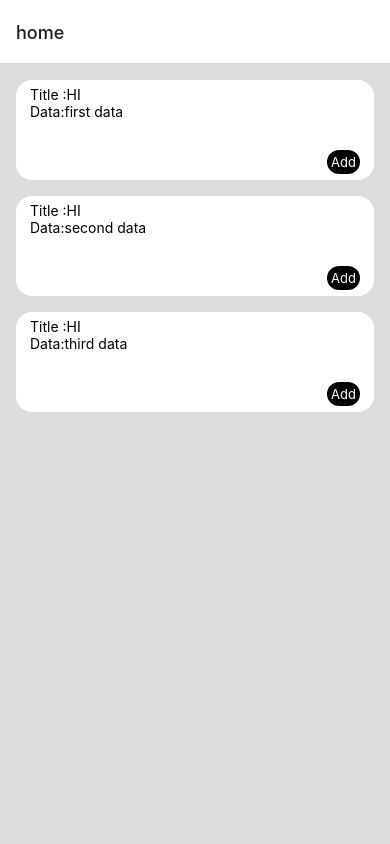
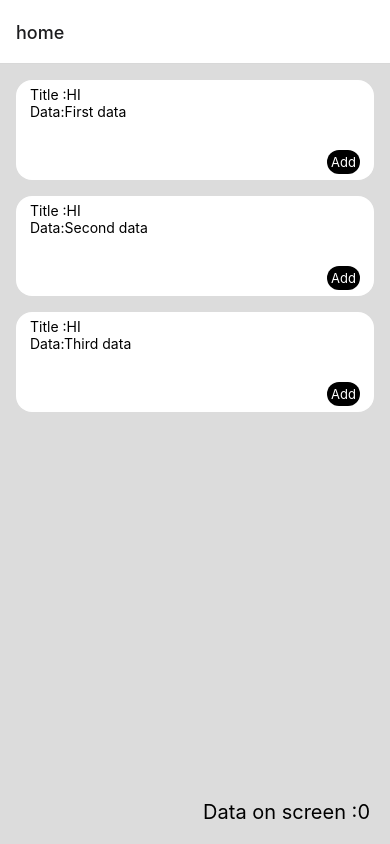
Before and after one commit to Mukesh848/reduxtutorial, a React Native app: screen / in a window 390 px wide. Built offline with nearby package versions, Linux system fonts and the light colour scheme.

Commit message:
latest push

```diff
--- a/src/Screens/Details.js
+++ b/src/Screens/Details.js
@@ -1,23 +1,21 @@
-import { View, Text , TouchableOpacity } from 'react-native'
+import { View, Text, TouchableOpacity } from 'react-native'
 import React, { useEffect } from 'react'
 import { Styles } from './style'
 import { useSelector } from 'react-redux'
 import store from '../redux/store'
 import { decrement, increment } from '../redux/action'
 
+export default function Details({ navigation, route }) {
+  let details = route.params
+  const storeData = useSelector(state => state.myData)
+  let index = storeData.findIndex(target => target.id == details.id)
+  let targetval = storeData[index]
 
-
-export default function Details({navigation , route}) {
-  let details=route.params
-  console.log("details++++++++++ ", details)
-  const storeData = useSelector(state => state.myData)
-  let index=storeData.findIndex(target => target.id == details.id)
-  useEffect(()=>{alert("i am details screen")},[storeData])
-    const onInc = (details) => {
-        store.dispatch(increment(details.quantity, details.id))
+  const onInc = (targetval) => {
+    store.dispatch(increment(targetval.quantity, targetval.id))
   }
-    const onDec = (details) => {
-        store.dispatch(decrement(details.quantity, details.id))
+  const onDec = (targetval) => {
+    store.dispatch(decrement(targetval.quantity, targetval.id))
   }
 
 
@@ -25,18 +23,18 @@ export default function Details({navigation , route}) {
     <View style={Styles.detailscreenview}>
       <Text>{details.title}</Text>
       <Text>{details.Data}</Text>
-      {true? <View style={Styles.bview}>
+      {true ? <View style={Styles.bview}>
         <TouchableOpacity style={Styles.bstyle}
-                        onPress={() => onDec(details)} >
+          onPress={() => onDec(targetval)} >
           <Text style={Styles.btnText}>-</Text>
         </TouchableOpacity>
-                    <Text>  {details.quantity}</Text>
-                    <TouchableOpacity style={Styles.bstyle} onPress={() => onInc(details)}>
+        <Text>  {targetval.quantity}</Text>
+        <TouchableOpacity style={Styles.bstyle} onPress={() => onInc(targetval)}>
           <Text style={Styles.btnText}>+</Text>
         </TouchableOpacity>
       </View>
         : <View style={Styles.additembtnview}>
-                        <TouchableOpacity style={Styles.additembtn} onPress={()=> onInc(details)}>
+          <TouchableOpacity style={Styles.additembtn} onPress={() => onInc(targetval)}>
             <Text style={Styles.btnText}>Add</Text>
           </TouchableOpacity>
         </View>}
--- a/src/Screens/Home.js
+++ b/src/Screens/Home.js
@@ -10,7 +10,15 @@ import { useSelector } from "react-redux";
 const Home = ({ navigation, route }) => {
 
     const storeData = useSelector(state => state.myData)
-
+    let arrlen=0
+    for(let i=0 ; i<storeData.length;i++){
+        if(storeData[i].quantity>0)
+        {
+            arrlen=arrlen+1
+        }
+        else
+            continue
+    }
     const onInc = (item) => {
         store.dispatch(increment(item.quantity, item.id))
     }
@@ -20,7 +28,7 @@ const Home = ({ navigation, route }) => {
 
     const renderItemfunc = ({ item, index }) => {
         return (
-            <TouchableOpacity onPress={() => { navigation.navigate(Navigationstrings.DETAILS , {id:item.id ,title:item.Title,Data:item.data , quantity:item.quantity})}} style={Styles.flatstyle}>
+            <TouchableOpacity onPress={() => { navigation.navigate(Navigationstrings.DETAILS , {id:item.id ,title:item.Title,Data:item.data })}} style={Styles.flatstyle}>
                 <Text>Title :{item?.Title}</Text>
                 <Text>Data:{item.data}</Text>
                 {item.quantity >=1? <View style={Styles.bview}>
@@ -47,8 +55,8 @@ const Home = ({ navigation, route }) => {
             <FlatList
                 data={storeData}
                 renderItem={renderItemfunc}
-                // extraData={storeData}
             />
+            <View style={{flex:1 , position:'absolute' , bottom:20 , borderRadius:15 , right:20}}><Text style={{fontSize:20}}>Data on screen :{arrlen}</Text></View>
         </View>
     )
 }
--- a/src/redux/reducer.js
+++ b/src/redux/reducer.js
@@ -1,53 +1,52 @@
 import types from "./types";
 
 let init_state = {
-    myData:[
-        {id:1,
-        Title:'HI ',
-         data:'first data',
-         quantity :0
+    myData: [
+        {
+            id: 1,
+            Title: 'HI ',
+            data: 'First data',
+            quantity: 0
         },
         {
-        id:2,
-        Title:'HI ',
-         data:'second data',
-          quantity:0
+            id: 2,
+            Title: 'HI ',
+            data: 'Second data',
+            quantity: 0
         },
         {
-            id:3,
-            Title:'HI ',
-             data:'third data',
-              quantity:0
-            }
+            id: 3,
+            Title: 'HI ',
+            data: 'Third data',
+            quantity: 0
+        }
     ]
 }
 
 export function counterReducer(state = init_state, action) {
-    console.log("data in reducer",action.payload)
+    console.log("data in reducer", action.payload)
     switch (action.type) {
         case types.INCREMENT: {
 
             let data = action.payload.quantity
-            let mainArr=[...state.myData]
-            console.log("data in the increment function",mainArr)
-            let index=mainArr.findIndex(target => target.id == action.payload.id)
+            let mainArr = [...state.myData]
+            console.log("data in the increment function", mainArr)
+            let index = mainArr.findIndex(target => target.id == action.payload.id)
             console.log("index of the target data in increment function", index)
 
-           if(index>=0)
-            { mainArr[index].quantity=data+1}
-            return{ ...state,myData:mainArr }
+            if (index >= 0) { mainArr[index].quantity = data + 1 }
+            return { ...state, myData: mainArr }
         }
         case types.DECREMENT: {
             let data = action.payload.quantity
-            let mainArr=[...state.myData]
-            console.log("data in the decrement function",mainArr)
-            let index=mainArr.findIndex(target => target.id === action.payload.id)
+            let mainArr = [...state.myData]
+            console.log("data in the decrement function", mainArr)
+            let index = mainArr.findIndex(target => target.id === action.payload.id)
             console.log("index of the target data in decrement function", index)
-           if(index>=0)
-            { mainArr[index].quantity=data-1}
-            return {...state,myData:mainArr }
+            if (index >= 0) { mainArr[index].quantity = data - 1 }
+            return { ...state, myData: mainArr }
         }
         default:
-            return {...state}
+            return { ...state }
     }
 }
```
Lines whose indentation alone changed are shown as unchanged.
